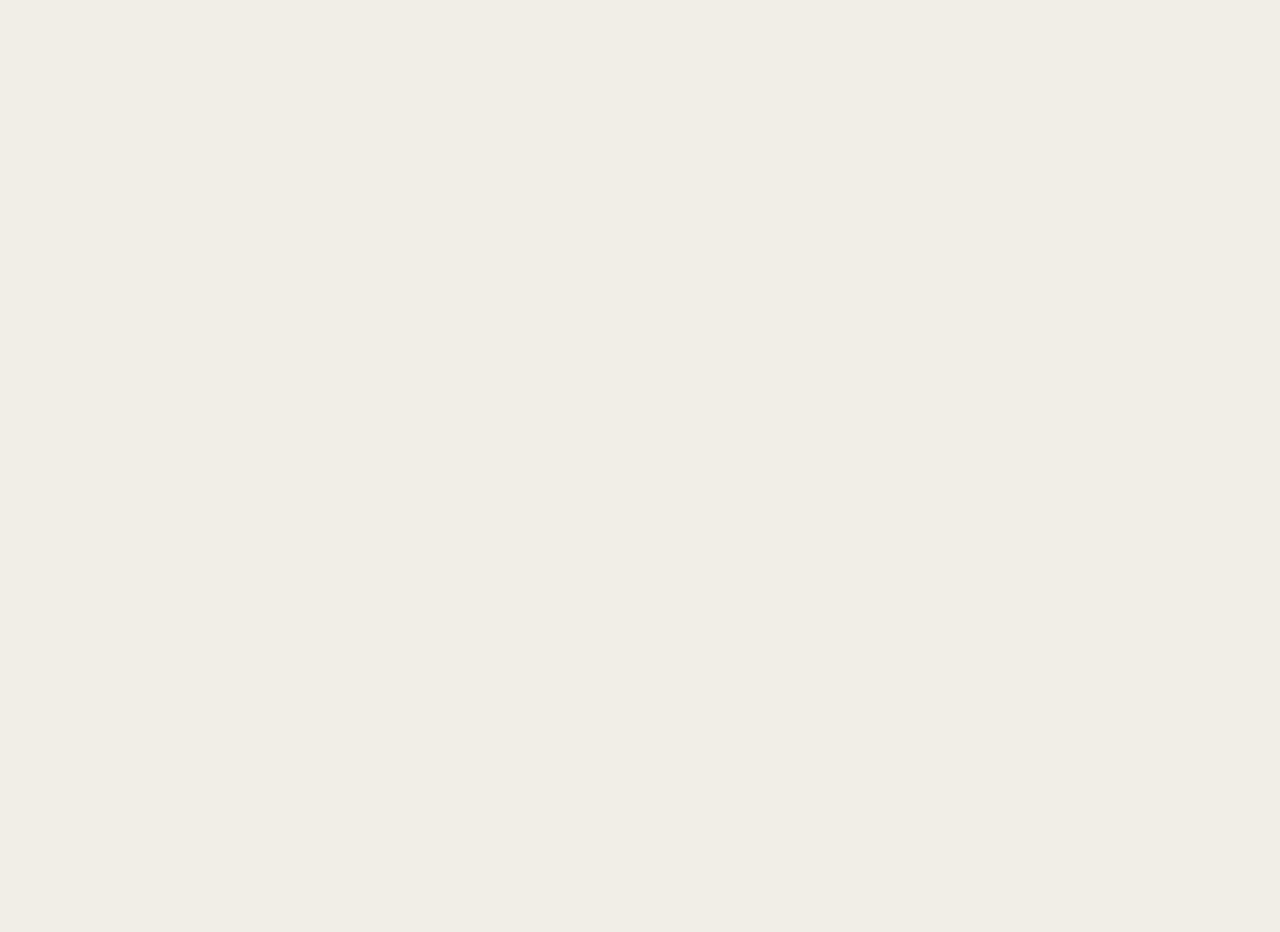
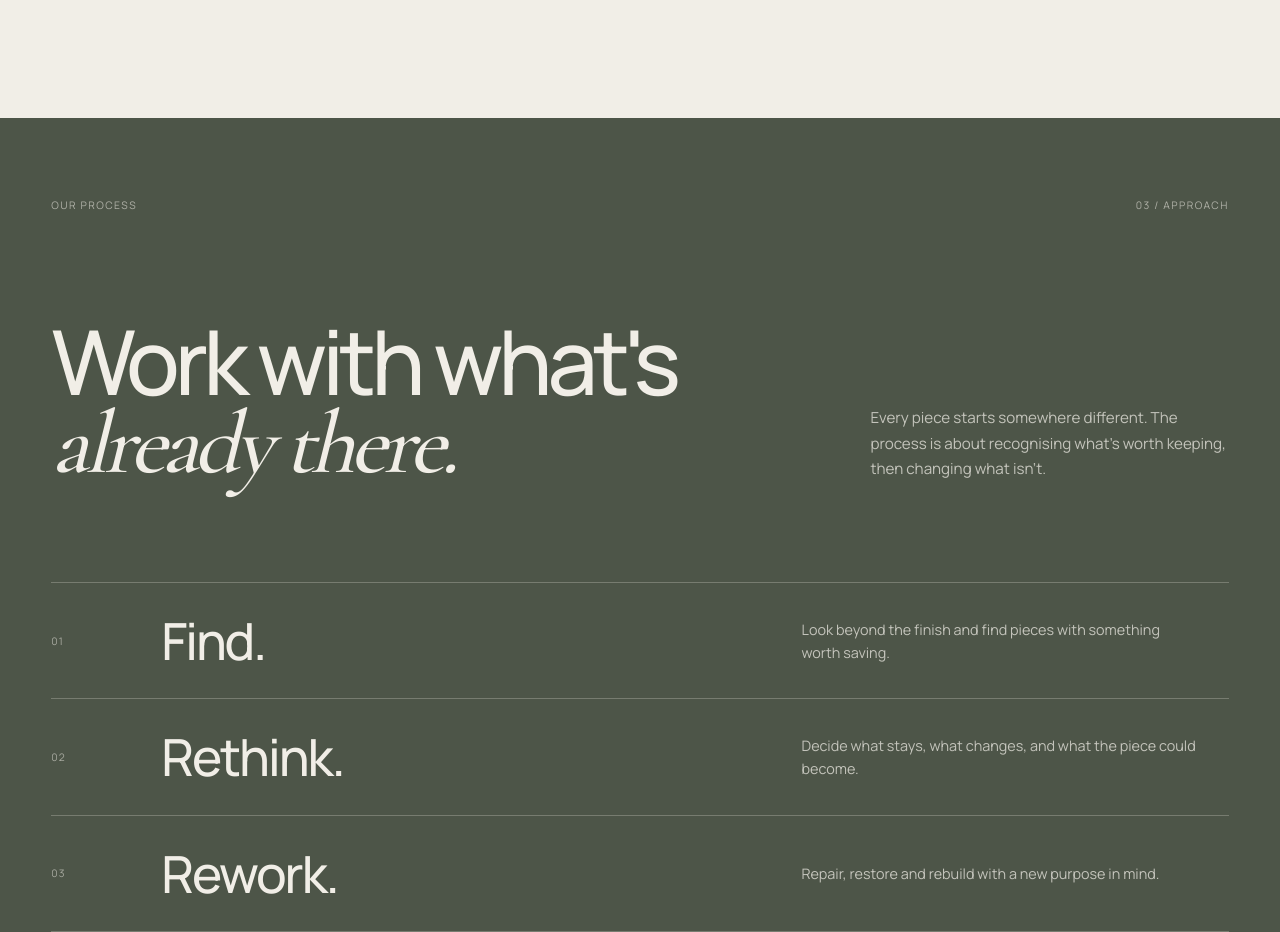
Before and after one commit to EmyliePm/periot-reworked, a Next.js app: page / in a window 1280 px wide. Shown: the part 2474-3406 px from the top of the page. Before the commit the page ends 2592 px from the top, so only its background shows below. Built offline with nearby package versions, Linux system fonts and the light colour scheme.

Commit message:
added process section

```diff
--- a/app/page.tsx
+++ b/app/page.tsx
@@ -2,6 +2,7 @@ import Navbar from "@/components/Navbar/Navbar";
 import Hero from "@/components/Hero/Hero";
 import Intro from "@/components/Intro/Intro";
 import FeaturedWork from "@/components/FeaturedWork/FeaturedWork";
+import Process from "@/components/Process/Process";
 
 export default function Home() {
   return (
@@ -12,6 +13,7 @@ export default function Home() {
         <Hero />
         <Intro />
         <FeaturedWork />
+        <Process />
       </main>
     </>
   );
--- /dev/null
+++ b/components/Process/Process.module.css
@@ -0,0 +1,118 @@
+.process {
+    min-height: 100vh;
+    padding: 80px 4vw 70px;
+
+    background: var(--olive);
+    color: var(--paper);
+  }
+
+  .header {
+    display: flex;
+    justify-content: space-between;
+
+    margin-bottom: 110px;
+
+    font-size: 0.65rem;
+    letter-spacing: 0.14em;
+    text-transform: uppercase;
+    opacity: 0.6;
+  }
+
+  .intro {
+    display: grid;
+    grid-template-columns: 2fr 1fr;
+    gap: 8vw;
+    align-items: end;
+
+    margin-bottom: 100px;
+  }
+
+  .intro h2 {
+    font-size: clamp(3.5rem, 7vw, 7.5rem);
+    line-height: 0.86;
+    letter-spacing: -0.055em;
+    font-weight: 500;
+  }
+
+  .intro h2 em {
+    font-family: var(--font-serif), serif;
+    font-weight: 500;
+  }
+
+  .intro > p {
+    max-width: 390px;
+
+    font-size: 0.95rem;
+    line-height: 1.7;
+
+    color: rgba(241, 238, 231, 0.72);
+  }
+
+  .steps {
+    border-top: 1px solid rgba(241, 238, 231, 0.25);
+  }
+
+  .step {
+    display: grid;
+    grid-template-columns: 80px 1fr minmax(250px, 0.7fr);
+    align-items: center;
+    gap: 30px;
+
+    padding: 32px 0;
+
+    border-bottom: 1px solid rgba(241, 238, 231, 0.25);
+  }
+
+  .number {
+    font-size: 0.65rem;
+    letter-spacing: 0.12em;
+    opacity: 0.55;
+  }
+
+  .step h3 {
+    font-size: clamp(2.5rem, 4vw, 4.5rem);
+    line-height: 1;
+    letter-spacing: -0.04em;
+    font-weight: 500;
+  }
+
+  .step p {
+    max-width: 400px;
+
+    font-size: 0.9rem;
+    line-height: 1.6;
+
+    color: rgba(241, 238, 231, 0.72);
+  }
+
+  @media (max-width: 750px) {
+    .process {
+      padding: 60px 20px 50px;
+    }
+
+    .header {
+      margin-bottom: 70px;
+    }
+
+    .intro {
+      grid-template-columns: 1fr;
+      gap: 40px;
+
+      margin-bottom: 70px;
+    }
+
+    .intro h2 {
+      font-size: clamp(3.3rem, 14vw, 6rem);
+    }
+
+    .step {
+      grid-template-columns: 45px 1fr;
+      gap: 15px;
+
+      padding: 28px 0;
+    }
+
+    .step p {
+      grid-column: 2;
+    }
+  }
--- /dev/null
+++ b/components/Process/Process.tsx
@@ -0,0 +1,55 @@
+import styles from "./Process.module.css";
+
+const steps = [
+  {
+    number: "01",
+    title: "Find.",
+    text: "Look beyond the finish and find pieces with something worth saving.",
+  },
+  {
+    number: "02",
+    title: "Rethink.",
+    text: "Decide what stays, what changes, and what the piece could become.",
+  },
+  {
+    number: "03",
+    title: "Rework.",
+    text: "Repair, restore and rebuild with a new purpose in mind.",
+  },
+];
+
+export default function Process() {
+  return (
+    <section className={styles.process} id="process">
+      <div className={styles.header}>
+        <span>Our process</span>
+        <span>03 / Approach</span>
+      </div>
+
+      <div className={styles.intro}>
+        <h2>
+          Work with what&apos;s
+          <br />
+          <em>already there.</em>
+        </h2>
+
+        <p>
+          Every piece starts somewhere different. The process is about
+          recognising what&apos;s worth keeping, then changing what isn&apos;t.
+        </p>
+      </div>
+
+      <div className={styles.steps}>
+        {steps.map((step) => (
+          <div className={styles.step} key={step.number}>
+            <span className={styles.number}>{step.number}</span>
+
+            <h3>{step.title}</h3>
+
+            <p>{step.text}</p>
+          </div>
+        ))}
+      </div>
+    </section>
+  );
+}
```
Also changed, not shown: components/CollectionIntro/ColelctionIntro.module.css (added), components/CollectionIntro/CollectionIntro.tsx (added).
